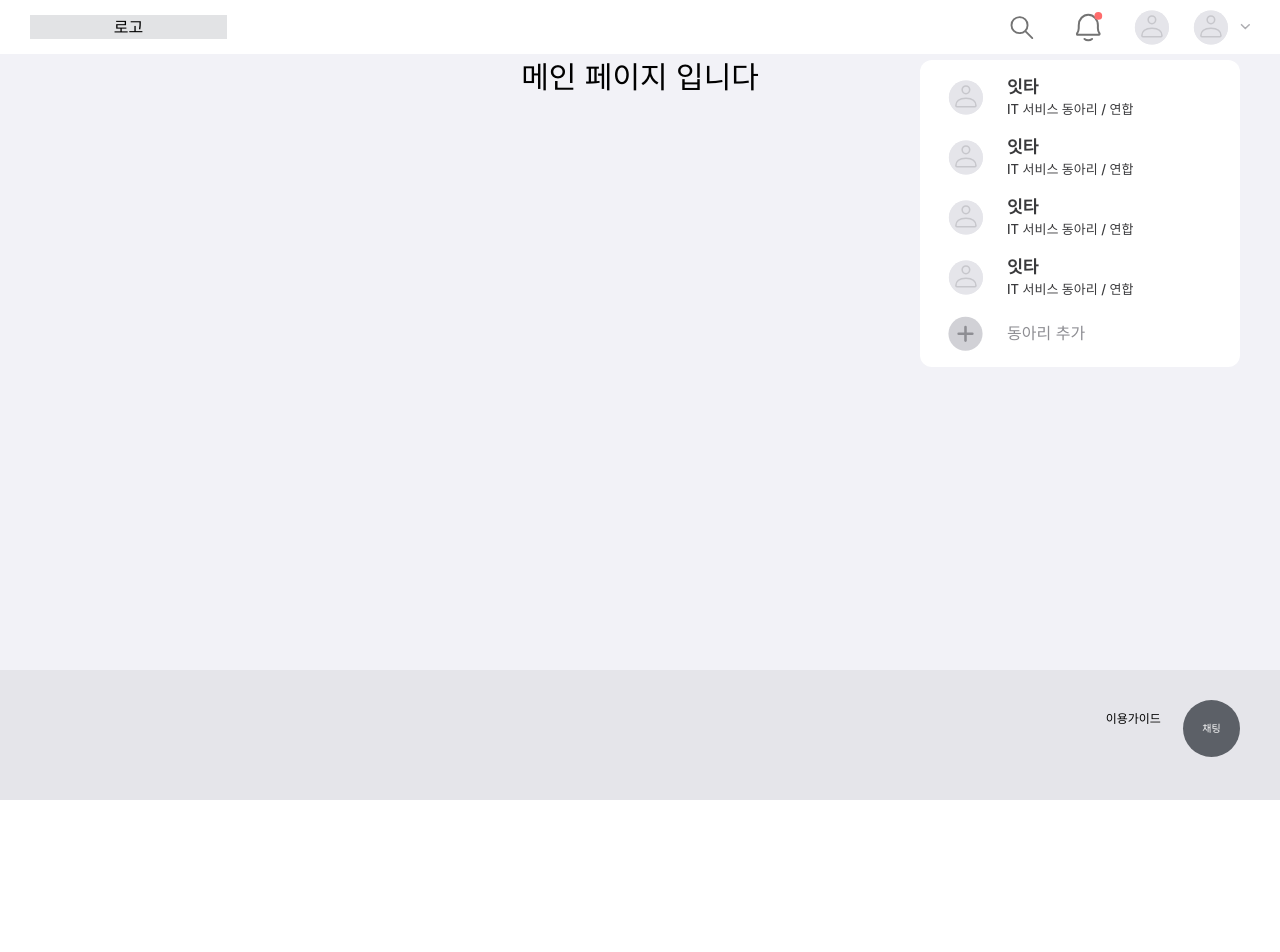
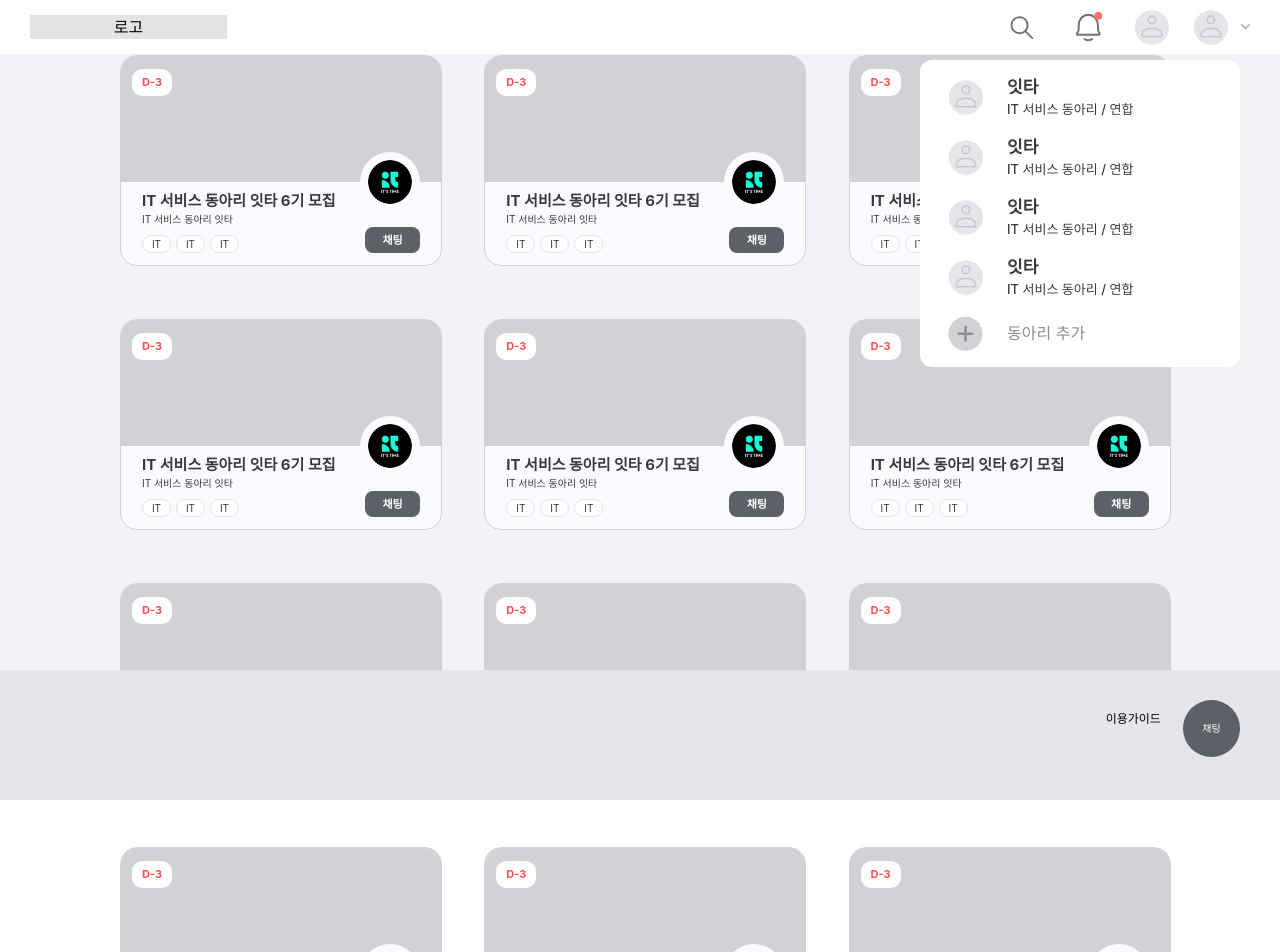
Before and after one commit to Cluting/cluting-frontend, a React (Create React App) app: page / in a window 1280 px wide. Shown: the top 952 px of the page. Before the commit the page ends 800 px from the top, so only its background shows below. Built offline with nearby package versions, Linux system fonts and the light colour scheme; a web font is replaced by a local one.

Commit message:
🎨style: Main에 카드 컴포넌트 배치

```diff
--- a/src/pages/Main.tsx
+++ b/src/pages/Main.tsx
@@ -1,3 +1,23 @@
+import ClubCard from "../components/recruting/home/ClubCard";
+
 export default function Main() {
-  return <div className="text-[30px]">메인 페이지 입니다</div>;
+  return (
+    <div className="container max-w-[1072px] mx-auto px-4">
+      <div className="grid grid-cols-1 md:grid-cols-2 lg:grid-cols-3 gap-[53px]">
+        <ClubCard />
+        <ClubCard />
+        <ClubCard />
+        <ClubCard />
+        <ClubCard />
+        <ClubCard />
+        <ClubCard />
+        <ClubCard />
+        <ClubCard />
+        <ClubCard />
+        <ClubCard />
+        <ClubCard />
+      </div>
+    </div>
+  );
+  // return <div className="text-[30px]">메인 페이지 입니다</div>;
 }
```
